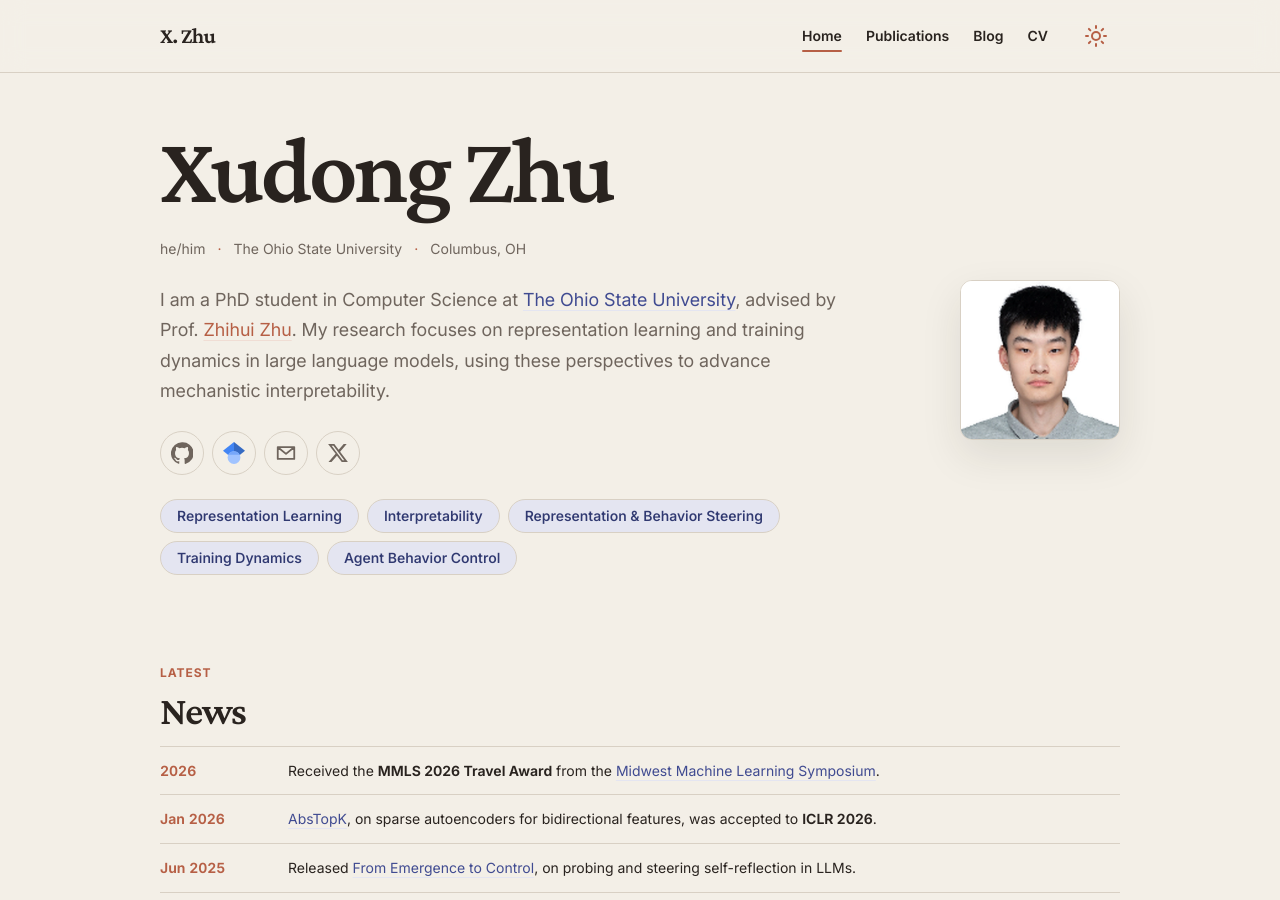
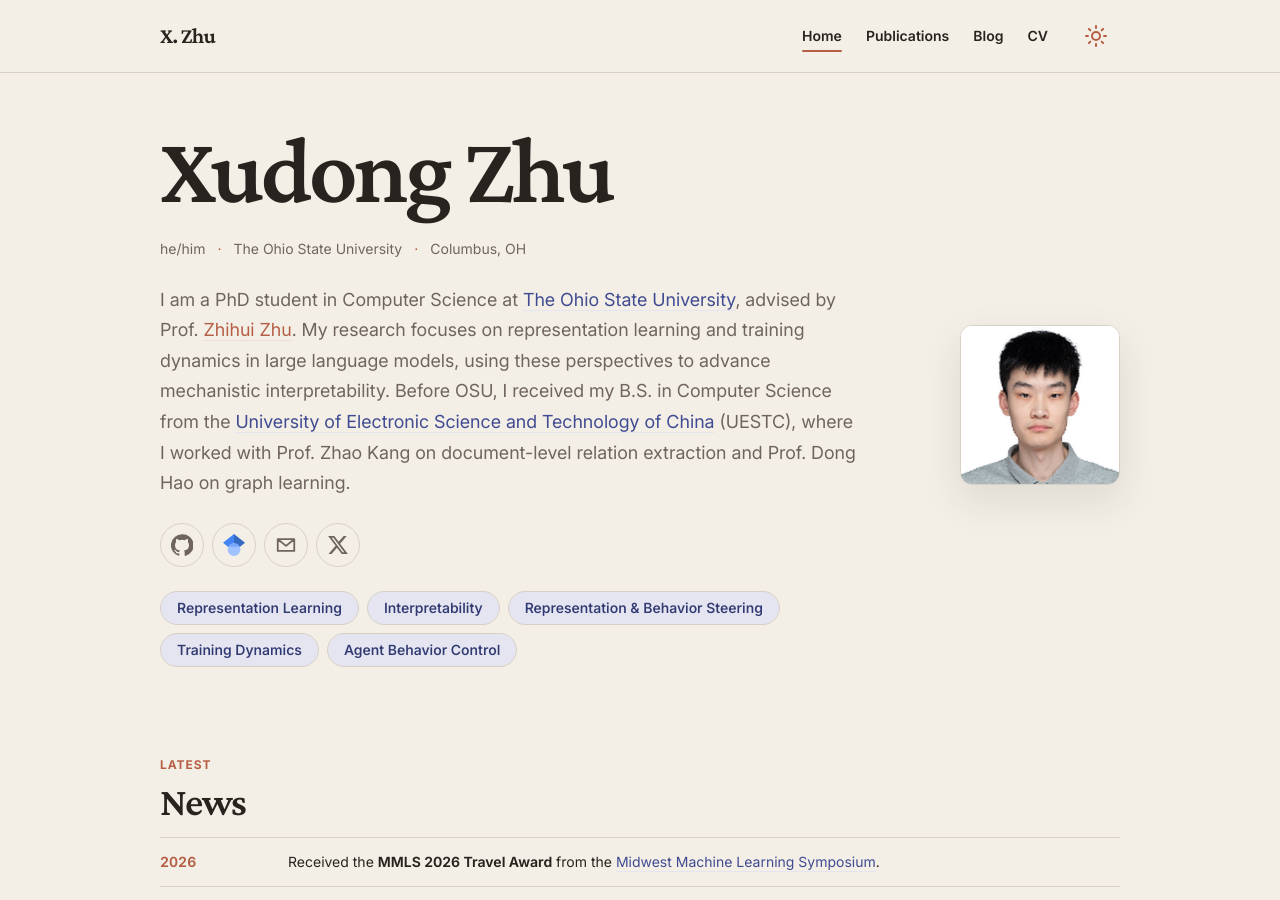
Before and after one commit to xzAscC/xzAscC.github.io, a Jekyll site: the page built from _pages/about.md, in a window 1280 px wide and 900 px high. Built offline with Jekyll 4.4.1, drawn with Linux system fonts in a browser that asks for light colours.

Commit message:
Share one intro between homepage and CV, add UESTC background
The CV page now reads the homepage intro instead of a separate, outdated
summary. The intro adds the UESTC B.S. and undergraduate collaborations,
and the PDF CV is rebuilt with the same text.

Co-Authored-By: Claude Opus 5.5 <noreply@anthropic.com>

```diff
--- a/_data/cv.json
+++ b/_data/cv.json
@@ -3,7 +3,7 @@
     "name": "Xudong Zhu",
     "email": "zhu.3944@osu.edu",
     "website": "https://xudongzhu.com",
-    "summary": "I am a PhD student in Computer Science at The Ohio State University, advised by Prof. <a href=\"https://zhihuizhu.github.io/\" target=\"_blank\">Zhihui Zhu</a>. My research focuses on the mechanistic interpretability of large language models, with particular interest in understanding the Linear Representation Hypothesis and the geometric structure of learned representations. I investigate why semantic features and behaviors align with linear directions in representation space, and how this structure enables effective interpretation and control through linear steering. My work combines sparse autoencoders and geometric analysis to uncover and characterize the internal structure of model representations.",
+    "summary": "I am a PhD student in Computer Science at The Ohio State University, advised by Prof. Zhihui Zhu. My research focuses on representation learning and training dynamics in large language models, using these perspectives to advance mechanistic interpretability. Before OSU, I received my B.S. in Computer Science from the University of Electronic Science and Technology of China (UESTC), where I worked with Prof. Zhao Kang on document-level relation extraction and Prof. Dong Hao on graph learning.",
     "location": {
       "address": "Columbus, OH",
       "postalCode": "43210",
--- a/_includes/cv-template.html
+++ b/_includes/cv-template.html
@@ -7,7 +7,8 @@
     <div class="cv-header__identity">
       <p class="section-label">Curriculum Vitae</p>
       <h2>{{ cv.basics.name }}</h2>
-      {% if cv.basics.summary %}<p class="cv-header__summary">{{ cv.basics.summary }}</p>{% endif %}
+      {% assign home_page = site.pages | where: "url", "/" | first %}
+      {% if home_page.intro %}<p class="cv-header__summary">{{ home_page.intro | markdownify | remove: "<p>" | remove: "</p>" | strip }}</p>{% endif %}
     </div>
 
     <div class="cv-header__details">
--- a/_pages/about.md
+++ b/_pages/about.md
@@ -6,7 +6,9 @@ intro: >-
   I am a PhD student in Computer Science at [The Ohio State University](https://www.osu.edu/), advised by
   Prof. [Zhihui Zhu](https://zhihuizhu.github.io/){: .link--person }. My research focuses on
   representation learning and training dynamics in large language models, using these perspectives
-  to advance mechanistic interpretability.
+  to advance mechanistic interpretability. Before OSU, I received my B.S. in Computer Science from the
+  [University of Electronic Science and Technology of China](https://en.uestc.edu.cn/) (UESTC), where I worked with
+  Prof. Zhao Kang on document-level relation extraction and Prof. Dong Hao on graph learning.
 interests:
   - Representation Learning
   - Interpretability
--- a/_tests/structural_content_test.rb
+++ b/_tests/structural_content_test.rb
@@ -321,3 +321,9 @@ abstopk_page = CGI.unescapeHTML(File.read(site_file('publications/abstopk/index.
 assert abstopk_page.include?('@inproceedings{zhu2026abstopk'), 'Paper pages must show BibTeX'
 assert abstopk_page.include?('<iframe'), 'Paper pages with a PDF must embed it'
 assert abstopk_page.include?('mathjax'), 'Paper pages with math must load MathJax'
+
+['University of Electronic Science and Technology of China', 'Zhao Kang', 'Dong Hao'].each do |content|
+  assert homepage.include?(content), "Homepage intro must mention: #{content}"
+  assert cv_page.include?(content), "CV summary must mention: #{content}"
+end
+assert !cv_page.include?('Linear Representation Hypothesis'), 'CV must not show the outdated summary'
```
Also changed, not shown: 1 other file.
